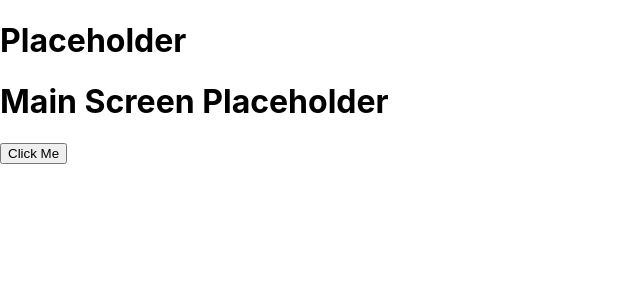
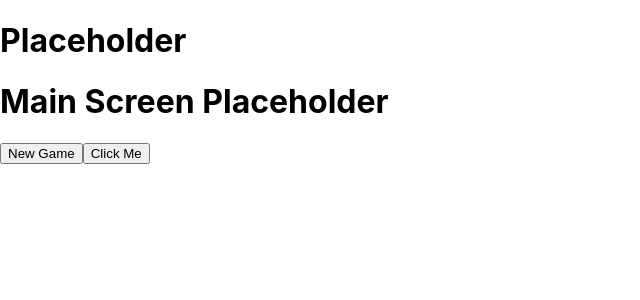
Before and after one commit to mpuchyr/carcassonne_score_app, a React (Create React App) app: page / in a window 1280 px wide. Shown: the top 300 px of the page, without its empty margins (0-640 px from the left). Built offline with nearby package versions, Linux system fonts and the light colour scheme.

Commit message:
Add button to navigate to /newgame in components/Main.js

```diff
--- a/src/App.js
+++ b/src/App.js
@@ -1,4 +1,4 @@
-import React, { useState, useReducer } from 'react';
+import React, { useReducer } from 'react';
 import { BrowserRouter as Router, Route, Switch } from 'react-router-dom';
 import AddFeature from './components/AddFeature';
 import History from './components/History';
--- a/src/components/Main.js
+++ b/src/components/Main.js
@@ -24,6 +24,7 @@ const Main = (props) => {
         <div>
             <h1>Main Screen Placeholder</h1>
             {game.players && showAllPlayers()}
+            <button onClick={() => props.history.push('/newgame')}>New Game</button>
             <button onClick={() => console.log(game)}>Click Me</button>
         </div>
     )
```
Also changed, not shown: 1 other file (tests, documents, lock files or other folders).
